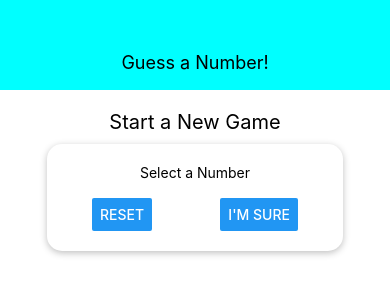
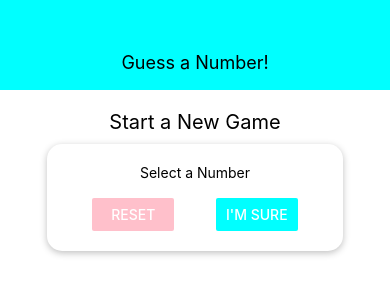
Before and after one commit to wheresronald0/guess-a-number, a React Native app in the folder rn-guess-a-number/: screen / in a window 390 px wide. Shown: the top 300 px of the page. Built offline with nearby package versions, Linux system fonts and the light colour scheme.

Commit message:
added color to buttons and centralized the color scheem in Colors.js file for easy color chage across components

```diff
--- a/rn-guess-a-number/components/Header.js
+++ b/rn-guess-a-number/components/Header.js
@@ -1,5 +1,6 @@
 import React from "react";
 import { View, Text, StyleSheet } from "react-native";
+import Colors from "../constants/Colors";
 
 const Header = (props) => {
   return (
@@ -14,7 +15,7 @@ const styles = StyleSheet.create({
     width: "100%",
     height: 90,
     paddingTop: 35,
-    backgroundColor: "aqua",
+    backgroundColor: Colors.primaryColor,
     alignItems: "center",
     justifyContent: "center",
   },
--- /dev/null
+++ b/rn-guess-a-number/constants/Colors.js
@@ -0,0 +1,4 @@
+export default {
+  primaryColor: "aqua",
+  accentColor: "pink",
+};
--- a/rn-guess-a-number/container/startGameScreen.js
+++ b/rn-guess-a-number/container/startGameScreen.js
@@ -1,6 +1,7 @@
 import React from "react";
 import { View, Text, StyleSheet, Button, TextInput } from "react-native";
 import Card from "../components/Card";
+import Colors from "../constants/Colors";
 
 const StartGameScreen = (props) => {
   return (
@@ -10,8 +11,20 @@ const StartGameScreen = (props) => {
         <Text>Select a Number</Text>
         <TextInput />
         <View style={styles.buttonContainer}>
-          <Button title="Reset" onPress={() => {}} />
-          <Button title="I'm Sure" onPress={() => {}} />
+          <View style={styles.buttons}>
+            <Button
+              title="Reset"
+              onPress={() => {}}
+              color={Colors.accentColor}
+            />
+          </View>
+          <View style={styles.buttons}>
+            <Button
+              title="I'm Sure"
+              onPress={() => {}}
+              color={Colors.primaryColor}
+            />
+          </View>
         </View>
       </Card>
     </View>
@@ -39,6 +52,10 @@ const styles = StyleSheet.create({
     justifyContent: "space-between",
     paddingHorizontal: 25,
   },
+  buttons: {
+    width: "40%",
+    //wrap in View so you can style
+  },
 });
 
 export default StartGameScreen;
```
